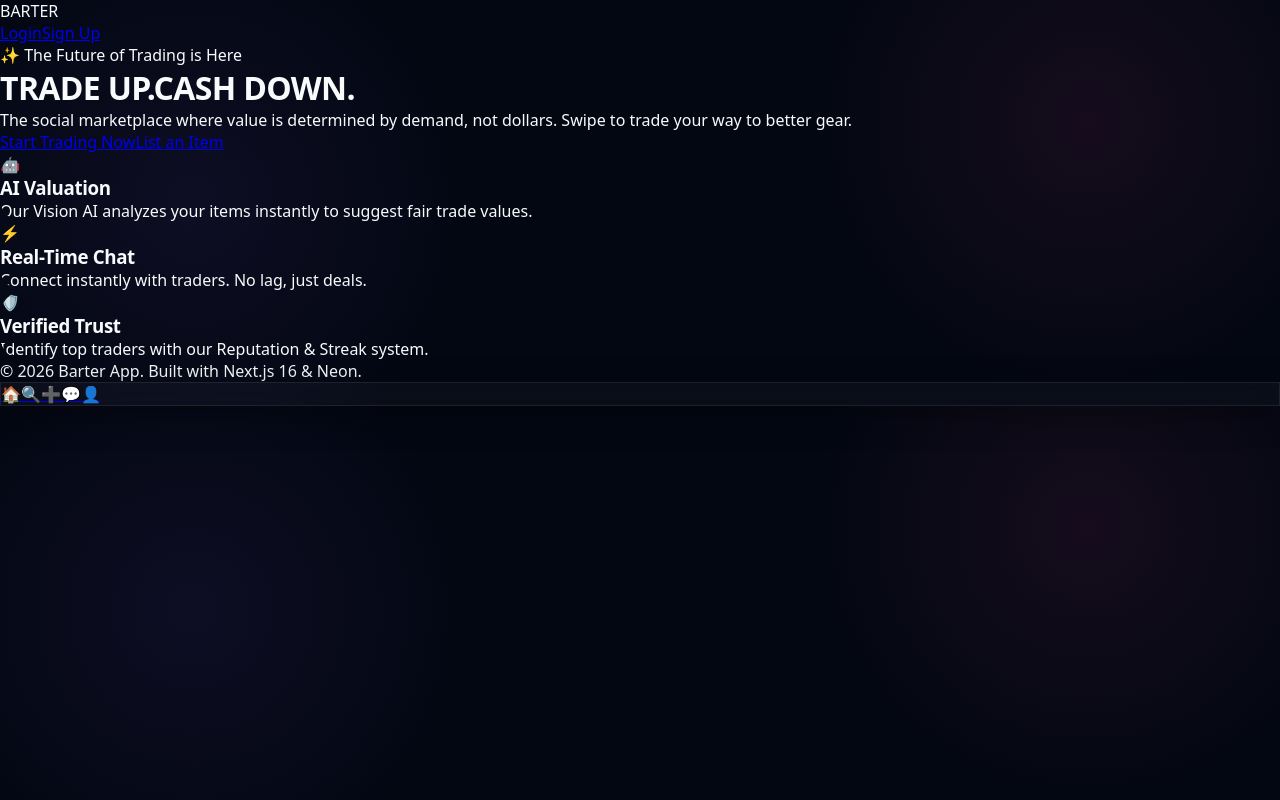
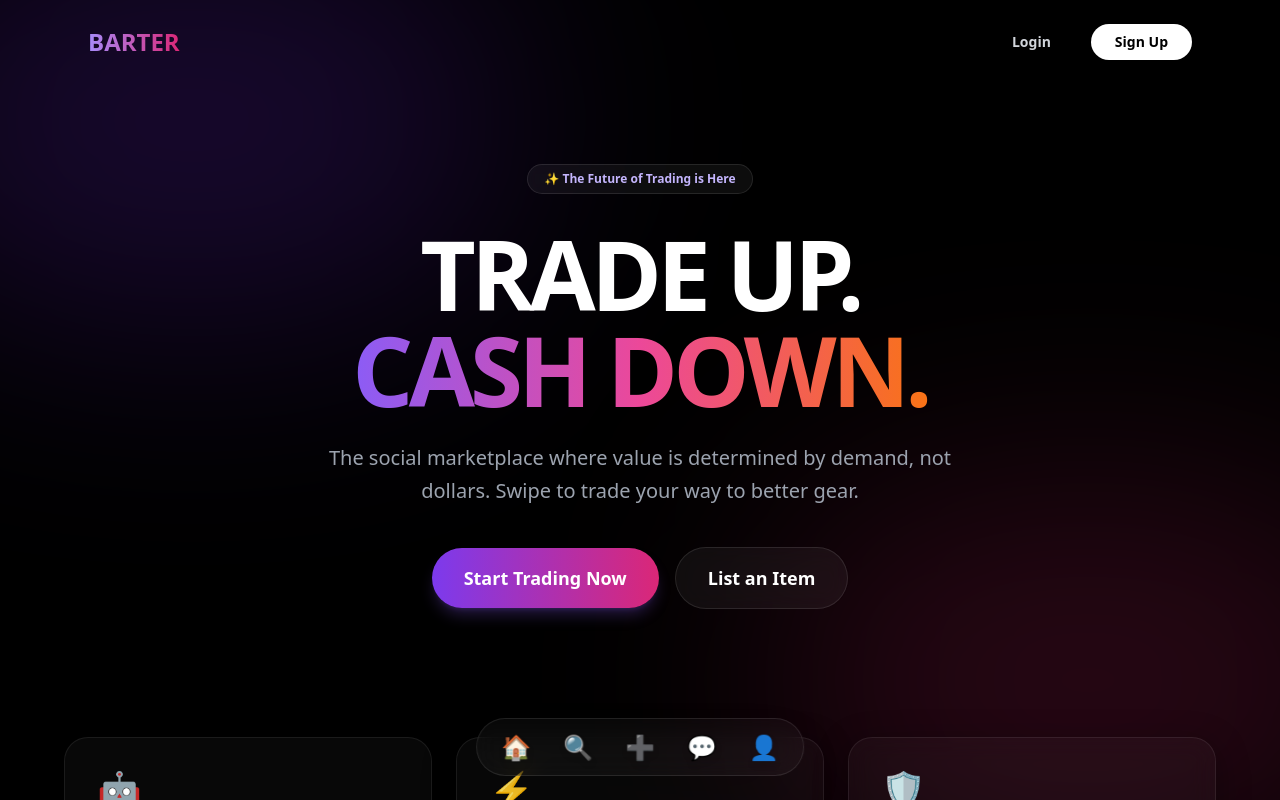
Before and after one commit to LiuMuyi2026/barter-app, a Next.js app: page / in a window 1280 px wide. Shown: the top 800 px of the page. Built offline with nearby package versions, Linux system fonts and the light colour scheme.

Commit message:
Fix: Restore Tailwind CSS configuration and styles

```diff
--- /dev/null
+++ b/postcss.config.mjs
@@ -0,0 +1,7 @@
+const config = {
+    plugins: {
+        tailwindcss: {},
+        autoprefixer: {},
+    },
+};
+export default config;
--- a/src/app/globals.css
+++ b/src/app/globals.css
@@ -1,22 +1,30 @@
+@tailwind base;
+@tailwind components;
+@tailwind utilities;
+
 :root {
   /* Neo-Barter Premium Dark Theme */
-  --background: #030712; /* Deepest Slate */
+  --background: #030712;
+  /* Deepest Slate */
   --foreground: #f8fafc;
 
-  --primary: #8b5cf6; /* Violet Neon */
+  --primary: #8b5cf6;
+  /* Violet Neon */
   --primary-glow: rgba(139, 92, 246, 0.5);
 
   --secondary: #1e293b;
   --secondary-foreground: #e2e8f0;
 
-  --accent: #ec4899; /* Pink Neon */
+  --accent: #ec4899;
+  /* Pink Neon */
   --accent-glow: rgba(236, 72, 153, 0.5);
 
   --glass-border: rgba(255, 255, 255, 0.08);
   --glass-bg: rgba(255, 255, 255, 0.03);
 
   --radius: 1.5rem;
-  --font-sans: 'outfit', system-ui, sans-serif; /* Mocking a premium font */
+  --font-sans: 'outfit', system-ui, sans-serif;
+  /* Mocking a premium font */
 }
 
 * {
@@ -37,6 +45,7 @@ body {
 }
 
 /* Glassmorphism Utilities */
+@layer components {
   .glass {
     background: var(--glass-bg);
     backdrop-filter: blur(12px);
@@ -46,10 +55,11 @@ body {
   }
 
   .glass-card {
-  @extend .glass;
+    @apply glass;
     border-radius: 1.5rem;
     overflow: hidden;
     transition: transform 0.2s, box-shadow 0.2s;
+  }
 }
 
 .glass-card:active {
@@ -64,7 +74,7 @@ body {
   border-radius: 9999px;
   font-weight: bold;
   box-shadow: 0 0 15px var(--primary-glow);
-  border: 1px solid rgba(255,255,255,0.2);
+  border: 1px solid rgba(255, 255, 255, 0.2);
   transition: all 0.3s;
 }
 
@@ -74,7 +84,9 @@ body {
 }
 
 /* Typography */
-h1, h2, h3 {
+h1,
+h2,
+h3 {
   letter-spacing: -0.02em;
 }
 
@@ -82,6 +94,7 @@ h1, h2, h3 {
 .scrollbar-hide::-webkit-scrollbar {
   display: none;
 }
+
 .scrollbar-hide {
   -ms-overflow-style: none;
   scrollbar-width: none;
@@ -89,9 +102,17 @@ h1, h2, h3 {
 
 /* Animations */
 @keyframes float {
-  0% { transform: translateY(0px); }
-  50% { transform: translateY(-10px); }
-  100% { transform: translateY(0px); }
+  0% {
+    transform: translateY(0px);
+  }
+
+  50% {
+    transform: translateY(-10px);
+  }
+
+  100% {
+    transform: translateY(0px);
+  }
 }
 
 .animate-float {
--- /dev/null
+++ b/tailwind.config.ts
@@ -0,0 +1,33 @@
+import type { Config } from "tailwindcss";
+
+const config: Config = {
+    content: [
+        "./src/pages/**/*.{js,ts,jsx,tsx,mdx}",
+        "./src/components/**/*.{js,ts,jsx,tsx,mdx}",
+        "./src/app/**/*.{js,ts,jsx,tsx,mdx}",
+    ],
+    theme: {
+        extend: {
+            colors: {
+                background: "var(--background)",
+                foreground: "var(--foreground)",
+            },
+            animation: {
+                'fade-in-up': 'fadeInUp 0.8s ease-out forwards',
+                'fade-out': 'fadeOut 0.5s ease-out forwards',
+            },
+            keyframes: {
+                fadeInUp: {
+                    '0%': { opacity: '0', transform: 'translateY(20px)' },
+                    '100%': { opacity: '1', transform: 'translateY(0)' },
+                },
+                fadeOut: {
+                    '0%': { opacity: '1' },
+                    '100%': { opacity: '0' },
+                }
+            }
+        },
+    },
+    plugins: [],
+};
+export default config;
```
Lines whose indentation alone changed are shown as unchanged.
